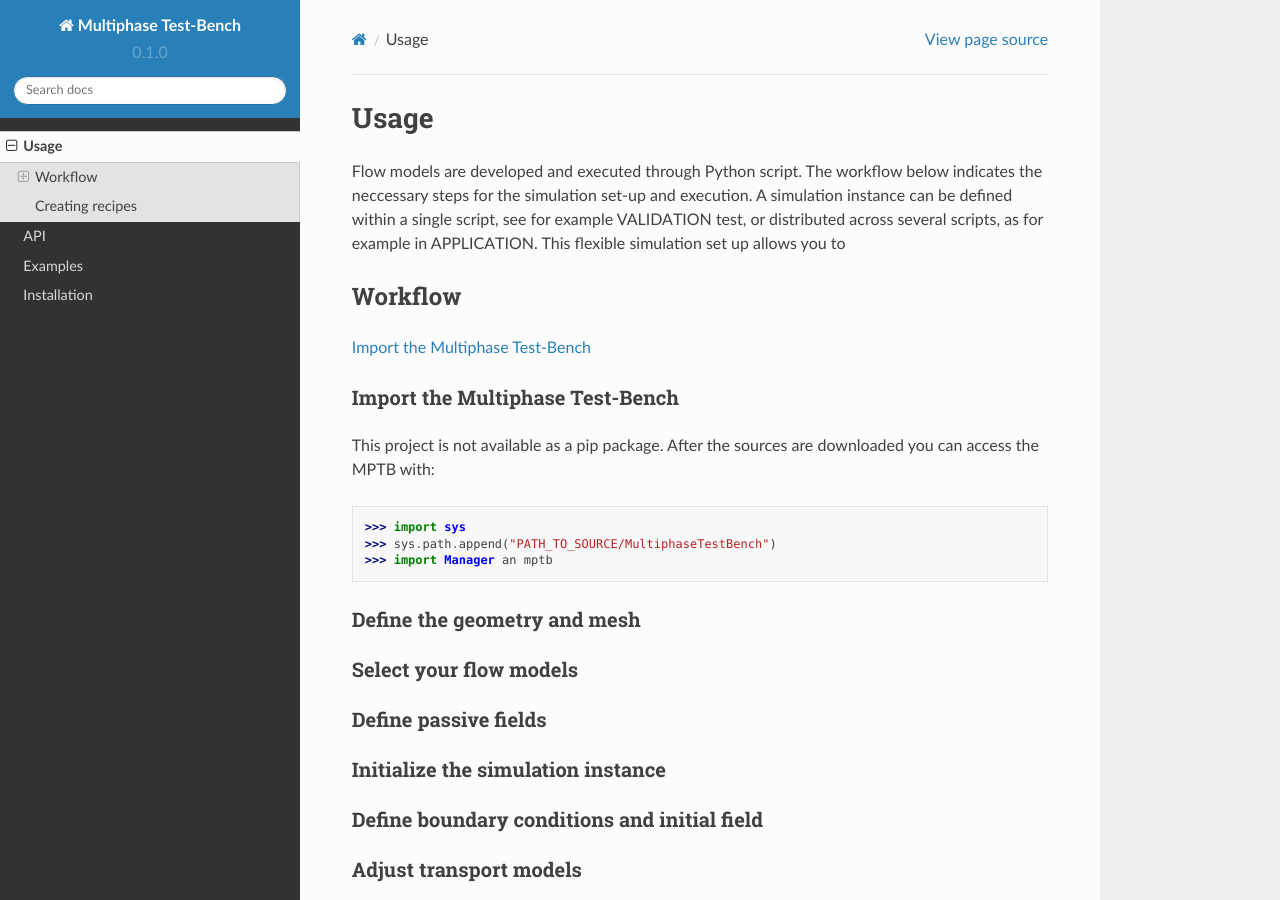
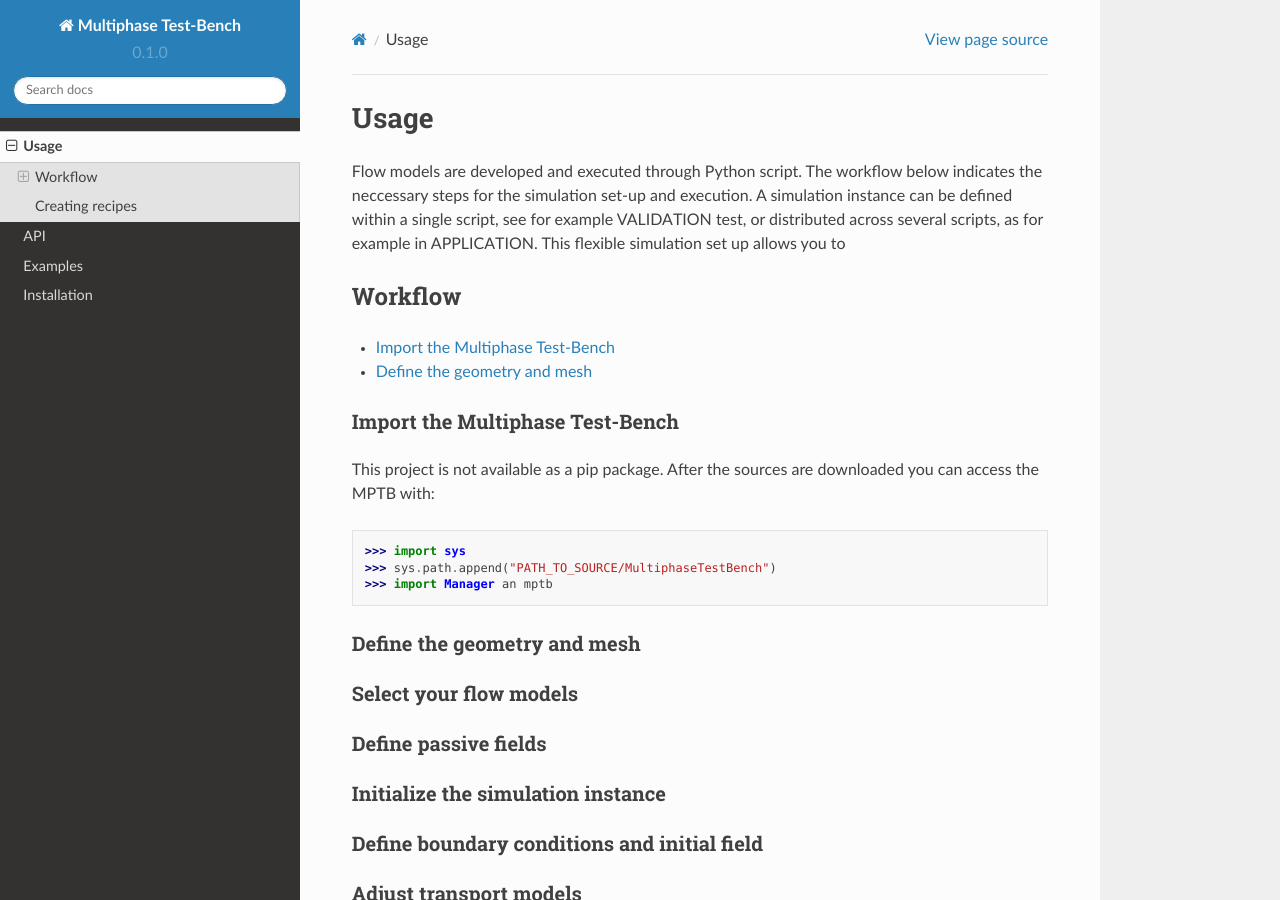
Before and after one commit to fjaschmoneit/multiphase-test-bench, a Sphinx documentation site: the page built from docs/source/usage.rst, in a window 1280 px wide and 900 px high. Built offline with Sphinx 7.4.7 and the Read the Docs theme 2.0.0, drawn with Linux system fonts in a browser that asks for light colours.

Commit message:
updating documentation

```diff
--- a/docs/source/usage.rst
+++ b/docs/source/usage.rst
@@ -14,10 +14,10 @@ Workflow
 --------
 
 
-:ref:`importMTB`
+- :ref:`importMTB`
+- :ref:`defineGeomMesh`
 
 ..
-    :ref:`defineGeomMesh`
     :ref:`selectModels`
     :ref:`definePassiveFields`
     :ref:`initializeSimInstance`
```
